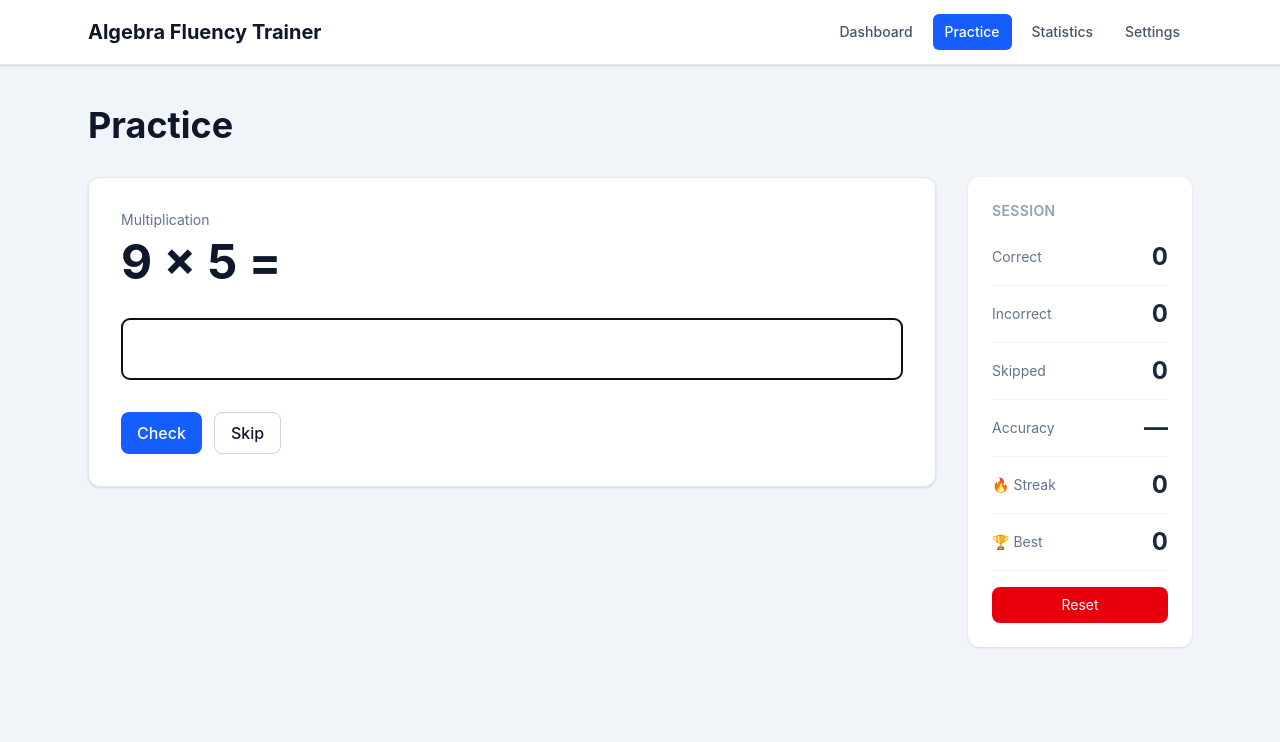
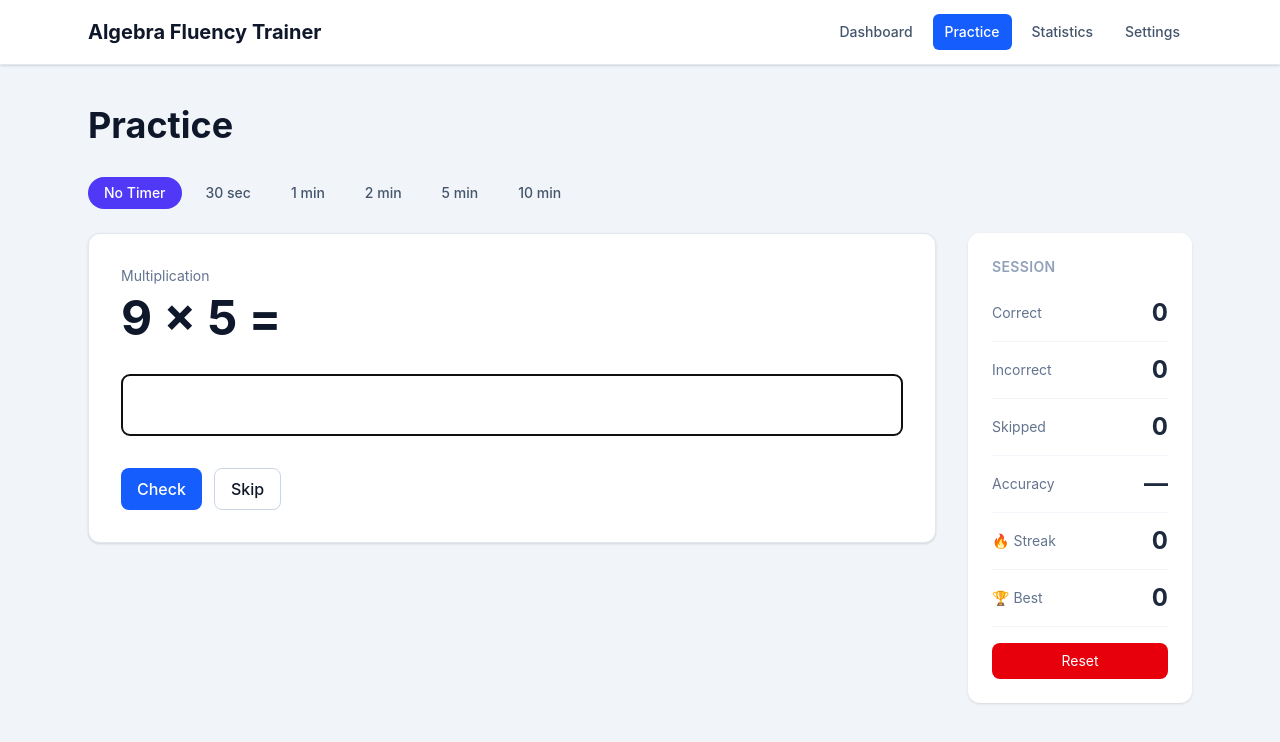
Before and after one commit to scadergit/algebra-fluency-trainer, a React (Vite) app: page /practice in a window 1280 px wide. Shown: the top 742 px of the page. Built offline with nearby package versions, Linux system fonts and the light colour scheme.

Commit message:
Add timer to session

```diff
--- a/src/features/practice/PracticePage.tsx
+++ b/src/features/practice/PracticePage.tsx
@@ -1,8 +1,28 @@
+import { useEffect, useRef, useState } from "react";
+
 import { Page } from "../../shared/components/Page";
 
 import QuestionCard from "./components/QuestionCard";
+import { TimerDisplay } from "./components/TimerDisplay";
+import { SessionSummary } from "./components/SessionSummary";
 
 import { usePracticeSession } from "./session/PracticeSessionContext";
+
+// ── Duration options ──────────────────────────────────────────────────────────
+
+const DURATION_OPTIONS: Array<{
+  label: string;
+  seconds: number | null;
+}> = [
+  { label: "No Timer", seconds: null },
+  { label: "30 sec", seconds: 30 },
+  { label: "1 min", seconds: 60 },
+  { label: "2 min", seconds: 120 },
+  { label: "5 min", seconds: 300 },
+  { label: "10 min", seconds: 600 },
+];
+
+// ── StatCell ──────────────────────────────────────────────────────────────────
 
 function StatCell({
   label,
@@ -23,6 +43,8 @@ function StatCell({
   );
 }
 
+// ── PracticePage ──────────────────────────────────────────────────────────────
+
 export default function PracticePage() {
   const {
     problem: question,
@@ -37,18 +59,140 @@ export default function PracticePage() {
     resetSession,
   } = usePracticeSession();
 
+  // Selected duration in seconds (null = no timer)
+  const [selectedDuration, setSelectedDuration] =
+    useState<number | null>(null);
+
+  // Seconds remaining on the active countdown
+  const [secondsRemaining, setSecondsRemaining] =
+    useState<number | null>(null);
+
+  // Whether the timed session has ended
+  const [sessionEnded, setSessionEnded] =
+    useState(false);
+
+  // Snapshot of stats at the moment the timer expired
+  const [finalStats, setFinalStats] = useState<{
+    correct: number;
+    incorrect: number;
+    skipped: number;
+    bestStreak: number;
+    durationSeconds: number;
+  } | null>(null);
+
+  const intervalRef = useRef<number | null>(null);
+
+  // Start / restart the countdown whenever selectedDuration changes
+  function startTimer(duration: number | null) {
+    stopTimer();
+    setSessionEnded(false);
+    setFinalStats(null);
+    setSelectedDuration(duration);
+    setSecondsRemaining(duration);
+    resetSession();
+  }
+
+  function stopTimer() {
+    if (intervalRef.current !== null) {
+      window.clearInterval(intervalRef.current);
+      intervalRef.current = null;
+    }
+  }
+
+  // Tick the countdown every second
+  useEffect(() => {
+    if (secondsRemaining === null) {
+      return;
+    }
+
+    if (secondsRemaining <= 0) {
+      stopTimer();
+      setSessionEnded(true);
+      setFinalStats({
+        correct,
+        incorrect: attempted - correct,
+        skipped,
+        bestStreak,
+        durationSeconds: selectedDuration ?? 0,
+      });
+      return;
+    }
+
+    intervalRef.current = window.setInterval(() => {
+      setSecondsRemaining((prev) =>
+        prev !== null ? prev - 1 : null,
+      );
+    }, 1000);
+
+    return () => stopTimer();
+  // eslint-disable-next-line react-hooks/exhaustive-deps
+  }, [secondsRemaining]);
+
+  // Cleanup on unmount
+  useEffect(() => () => stopTimer(), []);
+
   const incorrect = attempted - correct;
   const accuracy =
     attempted > 0
       ? `${Math.round((correct / attempted) * 100)}%`
       : "—";
 
+  const isTimedMode = selectedDuration !== null;
+
+  // ── Session ended ─────────────────────────────────────────────────────────
+
+  if (sessionEnded && finalStats) {
+    return (
+      <Page title="Practice">
+        <div className="max-w-md">
+          <SessionSummary
+            correct={finalStats.correct}
+            incorrect={finalStats.incorrect}
+            skipped={finalStats.skipped}
+            bestStreak={finalStats.bestStreak}
+            durationSeconds={finalStats.durationSeconds}
+            onRestart={() => {
+              startTimer(selectedDuration);
+            }}
+          />
+        </div>
+      </Page>
+    );
+  }
+
+  // ── Active practice ───────────────────────────────────────────────────────
+
   return (
     <Page title="Practice">
 
+      {/* Duration picker */}
+      <div className="mb-6 flex flex-wrap items-center gap-2">
+        {DURATION_OPTIONS.map(({ label, seconds }) => {
+          const isActive =
+            seconds === null
+              ? !isTimedMode
+              : selectedDuration === seconds;
+
+          return (
+            <button
+              key={label}
+              onClick={() => startTimer(seconds)}
+              className={[
+                "rounded-full px-4 py-1.5 text-sm font-medium transition-colors",
+                isActive
+                  ? "bg-indigo-600 text-white"
+                  : "bg-slate-100 text-slate-600 hover:bg-slate-200",
+              ].join(" ")}
+            >
+              {label}
+            </button>
+          );
+        })}
+      </div>
+
       <div className="flex items-start gap-8">
 
-        {/* Question card — grows to fill available space */}
+        {/* Question card */}
         <div className="flex-1">
           <QuestionCard
             key={question.question.id}
@@ -59,8 +203,21 @@ export default function PracticePage() {
           />
         </div>
 
-        {/* Stats panel — fixed width, never moves */}
+        {/* Stats panel */}
         <div className="w-56 shrink-0 rounded-xl bg-white p-6 shadow-sm">
+
+          {/* Timer (only in timed mode) */}
+          {isTimedMode && secondsRemaining !== null && (
+            <div className="mb-4 border-b border-slate-100 pb-4">
+              <div className="mb-1 text-xs font-semibold uppercase tracking-wide text-slate-400">
+                Time Remaining
+              </div>
+              <TimerDisplay
+                secondsRemaining={secondsRemaining}
+                totalSeconds={selectedDuration}
+              />
+            </div>
+          )}
 
           <h2 className="mb-2 text-sm font-semibold uppercase tracking-wide text-slate-400">
             Session
@@ -76,7 +233,7 @@ export default function PracticePage() {
           <div className="mt-4">
             <button
               className="w-full rounded-lg bg-red-600 px-3 py-2 text-sm text-white hover:bg-red-700"
-              onClick={resetSession}
+              onClick={() => startTimer(selectedDuration)}
             >
               Reset
             </button>
```
